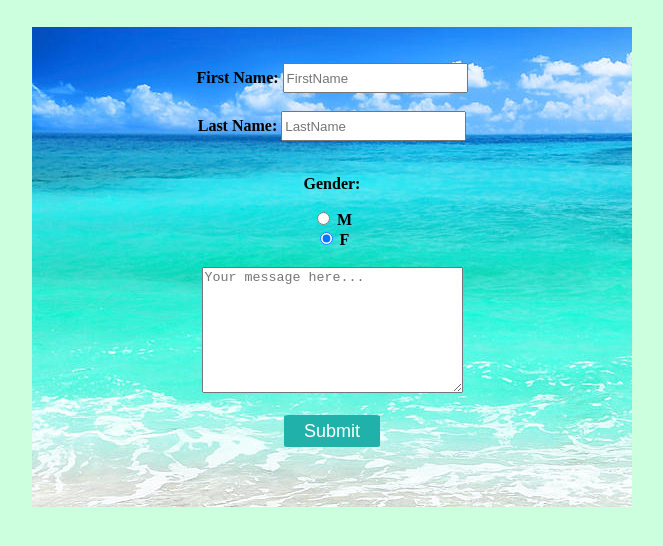
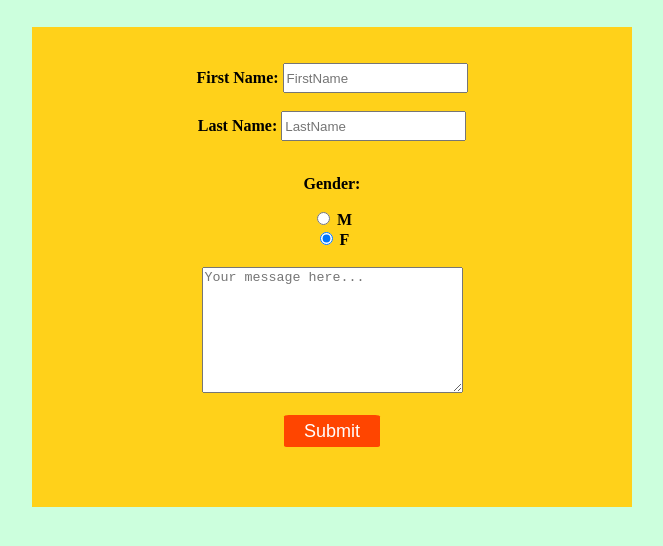
Before and after one commit to danielselistean/contactForm-homework, a plain HTML site: page index.html in a window 1280 px wide. Shown: the part 80-626 px from the top of the page, without its empty margins (308-971 px from the left). Drawn offline with Linux system fonts and the light colour scheme.

Commit message:
background theme changed

```diff
--- a/style.css
+++ b/style.css
@@ -6,7 +6,8 @@ h1 {
     margin-top: 40px;
 }
 .form {
-    background-image: url('./pictures/blue-sea.jpg');
+    background-color: #ffd11a;
+    font-weight: bolder;
     margin: 30px auto;
     width: 600px;
     height: 480px;
@@ -40,7 +41,7 @@ h1 {
     background-color: #DEF0D9;
 }
 #button {
-    background-color: lightseagreen;
+    background-color: orangered;
     width: 6rem;
     height: 2rem;
     color: white;
```
Also changed, not shown: pictures/blue-sea.jpg (deleted).
